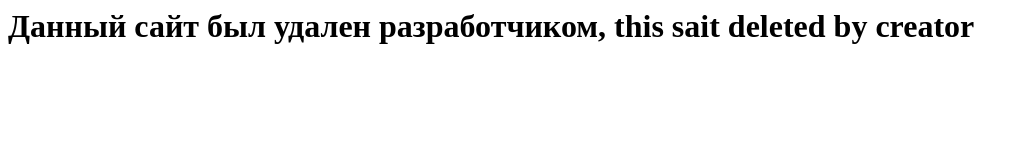
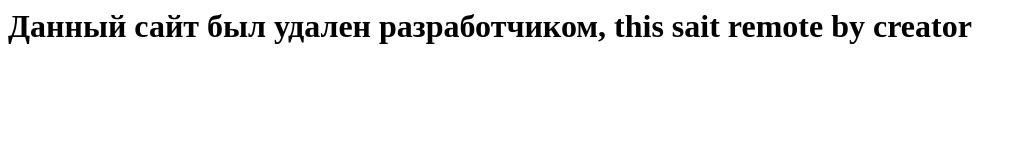
Before and after one commit to Rostyslawn/EasyFilms, a plain HTML site: page index.html in a window 1280 px wide. Shown: the whole page, without its empty margins (0-1029 px from the left). Drawn offline with Linux system fonts and the light colour scheme.

Commit message:
Update index.html

```diff
--- a/index.html
+++ b/index.html
@@ -1 +1 @@
-<h1>Данный сайт был удален разработчиком, this sait deleted by creator</h1>
+<h1>Данный сайт был удален разработчиком, this sait remote by creator</h1>
```
